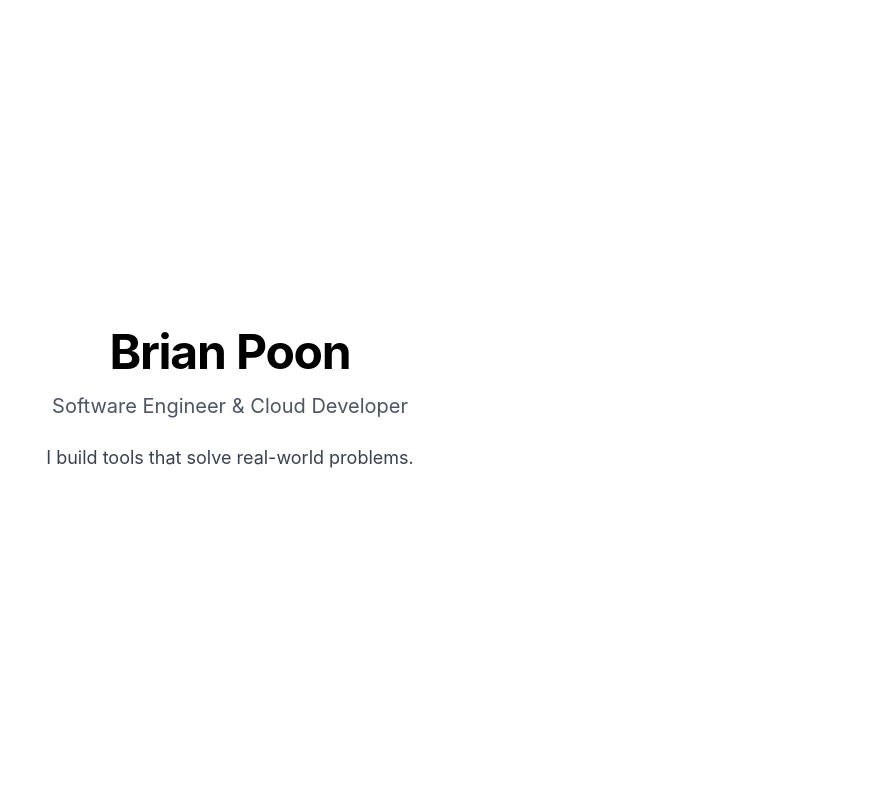
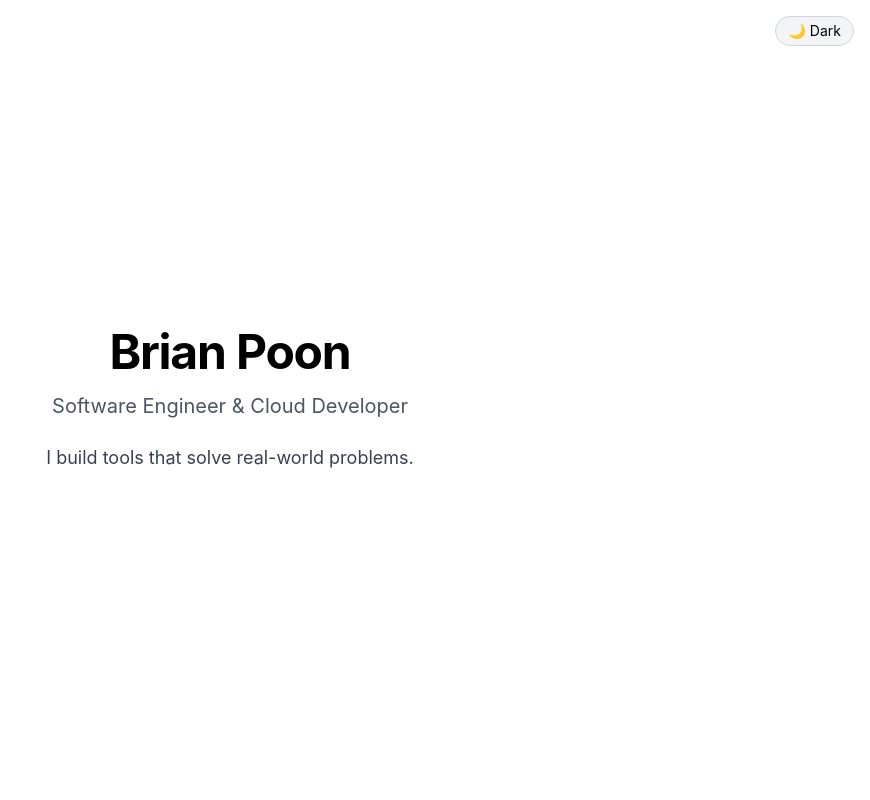
Before and after one commit to Brian-S-Poon/brianpoon.com, a React (Vite) app: page / in a window 1280 px wide. Shown: the top 800 px of the page, without its empty margins (410-1280 px from the left). Built offline with nearby package versions, Linux system fonts and the light colour scheme; the HTML template or start-up script is replaced by a standard one.

Commit message:
Add Dark Mode

```diff
--- a/src/App.jsx
+++ b/src/App.jsx
@@ -5,10 +5,12 @@ import Projects from './components/Projects';
 import Experience from './components/Experience';
 import Contact from './components/Contact';
 import Footer from './components/Footer';
+import ThemeToggle from './components/ThemeToggle';
 
 function App() {
   return (
     <main className="bg-white text-black dark:bg-black dark:text-white font-sans">
+      <ThemeToggle />
       <Hero />
       <About />
       <Projects />
--- /dev/null
+++ b/src/components/ThemeToggle.jsx
@@ -0,0 +1,23 @@
+import { useEffect, useState } from 'react';
+
+export default function ThemeToggle() {
+  const [isDark, setIsDark] = useState(() => {
+    return localStorage.theme === 'dark' || (
+      !('theme' in localStorage) && window.matchMedia('(prefers-color-scheme: dark)').matches
+    );
+  });
+
+  useEffect(() => {
+    document.documentElement.classList.toggle('dark', isDark);
+    localStorage.theme = isDark ? 'dark' : 'light';
+  }, [isDark]);
+
+  return (
+    <button
+      onClick={() => setIsDark(!isDark)}
+      className="fixed top-4 right-4 z-50 bg-gray-100 dark:bg-gray-800 border border-gray-300 dark:border-gray-700 text-sm rounded-full px-3 py-1 transition-colors"
+    >
+      {isDark ? '☀️ Light' : '🌙 Dark'}
+    </button>
+  );
+}
```
